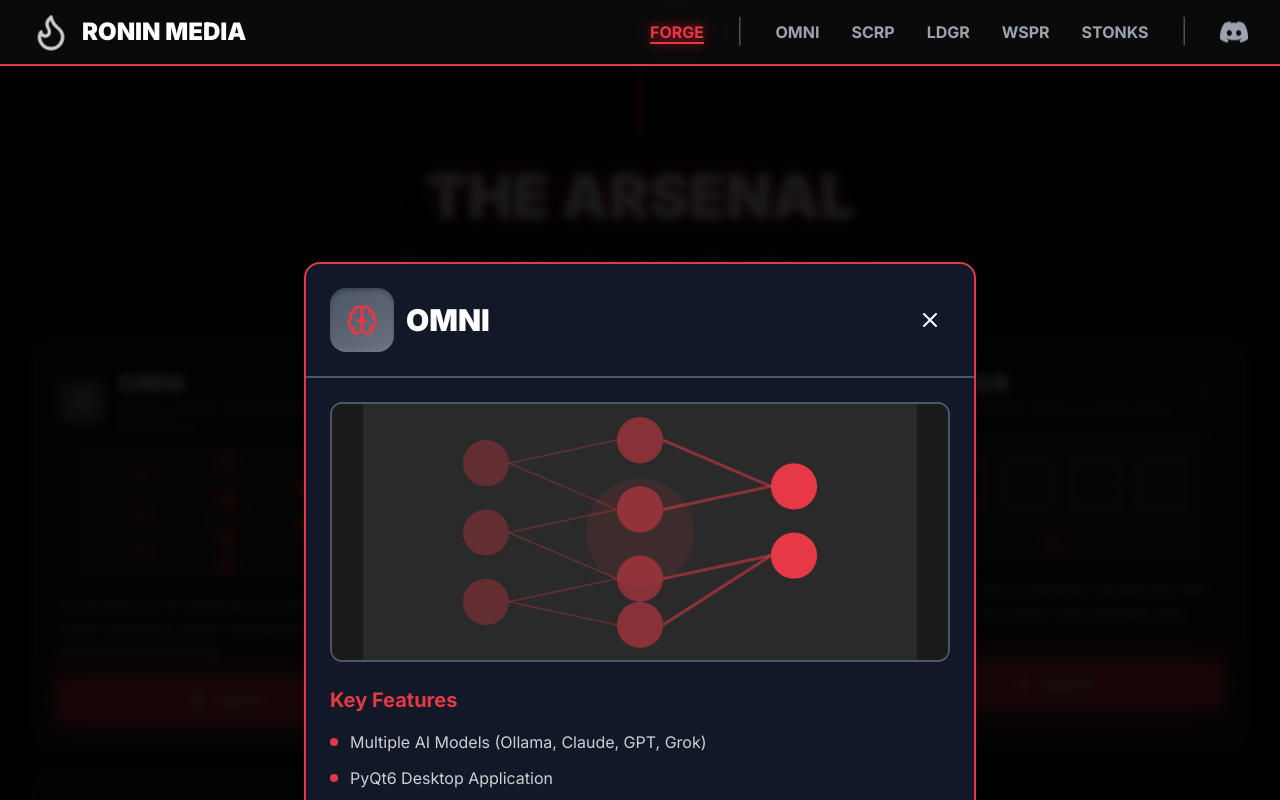
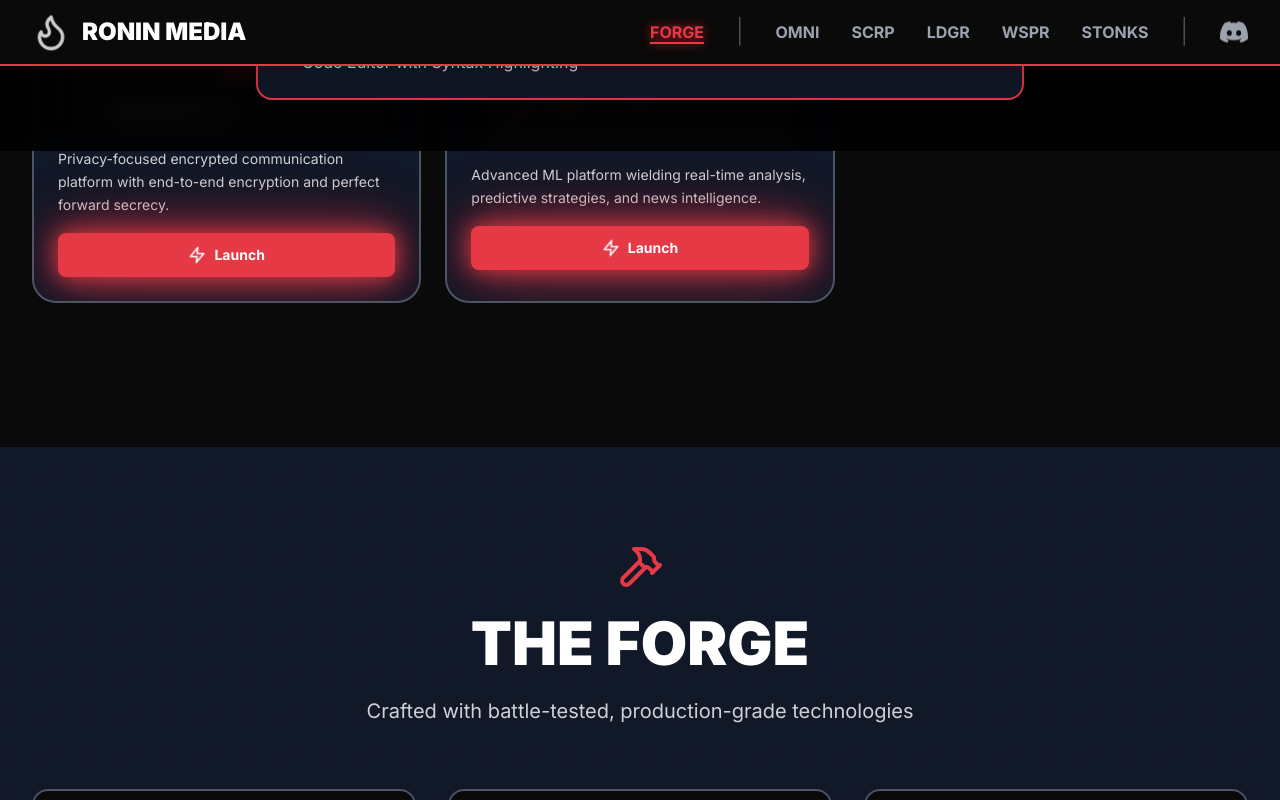
Before and after one commit to 54MUR-AI/RMG, a React (Vite) app: page /#/ in a window 1280 px wide. Both pictures are taken after a click on the button 377 px from the left and 1260 px from the top of the page. Shown: the part 860-1660 px from the top of the page. Built offline with nearby package versions, Linux system fonts and the light colour scheme.

Commit message:
Fix InfoPopup centering using transform translate and proper scroll locking

```diff
--- a/src/components/InfoPopup.tsx
+++ b/src/components/InfoPopup.tsx
@@ -12,29 +12,37 @@ interface InfoPopupProps {
 
 export default function InfoPopup({ title, features, icon, thumbnail, onClose }: InfoPopupProps) {
   useEffect(() => {
-    // Lock body scroll when popup is open
+    // Save current scroll position
+    const scrollY = window.scrollY
+
+    // Lock body scroll
     document.body.style.overflow = 'hidden'
     document.body.style.position = 'fixed'
+    document.body.style.top = `-${scrollY}px`
     document.body.style.width = '100%'
 
-    // Cleanup: restore scroll when popup closes
+    // Cleanup: restore scroll
     return () => {
       document.body.style.overflow = ''
       document.body.style.position = ''
+      document.body.style.top = ''
       document.body.style.width = ''
+      window.scrollTo(0, scrollY)
     }
   }, [])
 
   return (
     <div
-      className="bg-black/90 backdrop-blur-sm z-[9999]"
+      className="bg-black/90 backdrop-blur-sm"
       onClick={onClose}
       style={{
         position: 'fixed',
-        top: 0,
-        left: 0,
-        right: 0,
-        bottom: 0,
+        top: '50%',
+        left: '50%',
+        transform: 'translate(-50%, -50%)',
+        width: '100vw',
+        height: '100vh',
+        zIndex: 9999,
         display: 'flex',
         alignItems: 'center',
         justifyContent: 'center',
@@ -42,8 +50,12 @@ export default function InfoPopup({ title, features, icon, thumbnail, onClose }:
       }}
     >
       <div
-        className="bg-samurai-grey-darker border-2 border-samurai-red rounded-2xl max-w-2xl w-full max-h-[90vh] flex flex-col overflow-hidden"
+        className="bg-samurai-grey-darker border-2 border-samurai-red rounded-2xl w-full flex flex-col overflow-hidden"
         onClick={(e) => e.stopPropagation()}
+        style={{
+          maxWidth: '48rem',
+          maxHeight: '90vh'
+        }}
       >
         <div className="flex-shrink-0 bg-samurai-grey-darker border-b-2 border-samurai-steel-dark p-4 sm:p-6 flex items-center justify-between gap-3 rounded-t-2xl">
           <div className="flex items-center gap-3 min-w-0">
```
